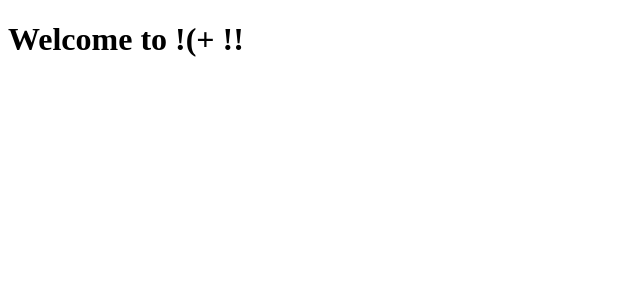
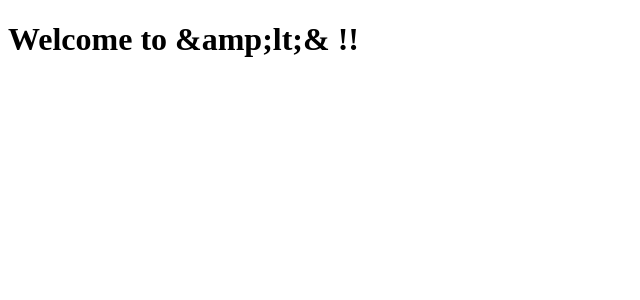
Before and after one commit to jskrnbindra/html-escape-unescape, an Angular app: page / in a window 1280 px wide. Shown: the top 300 px of the page, without its empty margins (0-640 px from the left). Built offline with nearby package versions, Linux system fonts and the light colour scheme.

Commit message:
(enhancement) Minor tweaks before finish

```diff
--- a/src/app/app.component.ts
+++ b/src/app/app.component.ts
@@ -1,19 +1,28 @@
 import { Component, OnInit } from '@angular/core';
+import { Escape, Unescape  } from './html-escape-unescape';
 
 @Component({
   selector: 'app-root',
   template: `
     <h1>
-      Welcome to {{ title1 | unescape  }} !!
+      Welcome to {{ title | unescape }} !!
     </h1>
   `,
-  styles: []
+  styles: [],
+  providers: [Escape, Unescape]
 })
 export class AppComponent implements OnInit {
-  title = '&lt;h1&gt;ap0&lt;/h1&gt;';
-  title1 = `&#x21&#x28&#x2B`;
+  title = `&amp;amp;lt;&amp;`;
+  title1 = ``;
+  opt = {decimal:true};
+
+  constructor(
+    private escape: Escape,
+    private unescape: Unescape
+  ) {}
 
   ngOnInit() {
-
+    console.log('This is an escape test', this.escape.it('<h1>yo</h1>'));
+    console.log('This is an unescape test', this.unescape.it(this.escape.it(this.escape.it('<h1>yo</h1>'))));
   }
 }
```
Also changed, not shown: package.json (+35 -21 lines), .angular-cli.json, 2 other files (tests, documents, lock files or other folders).
